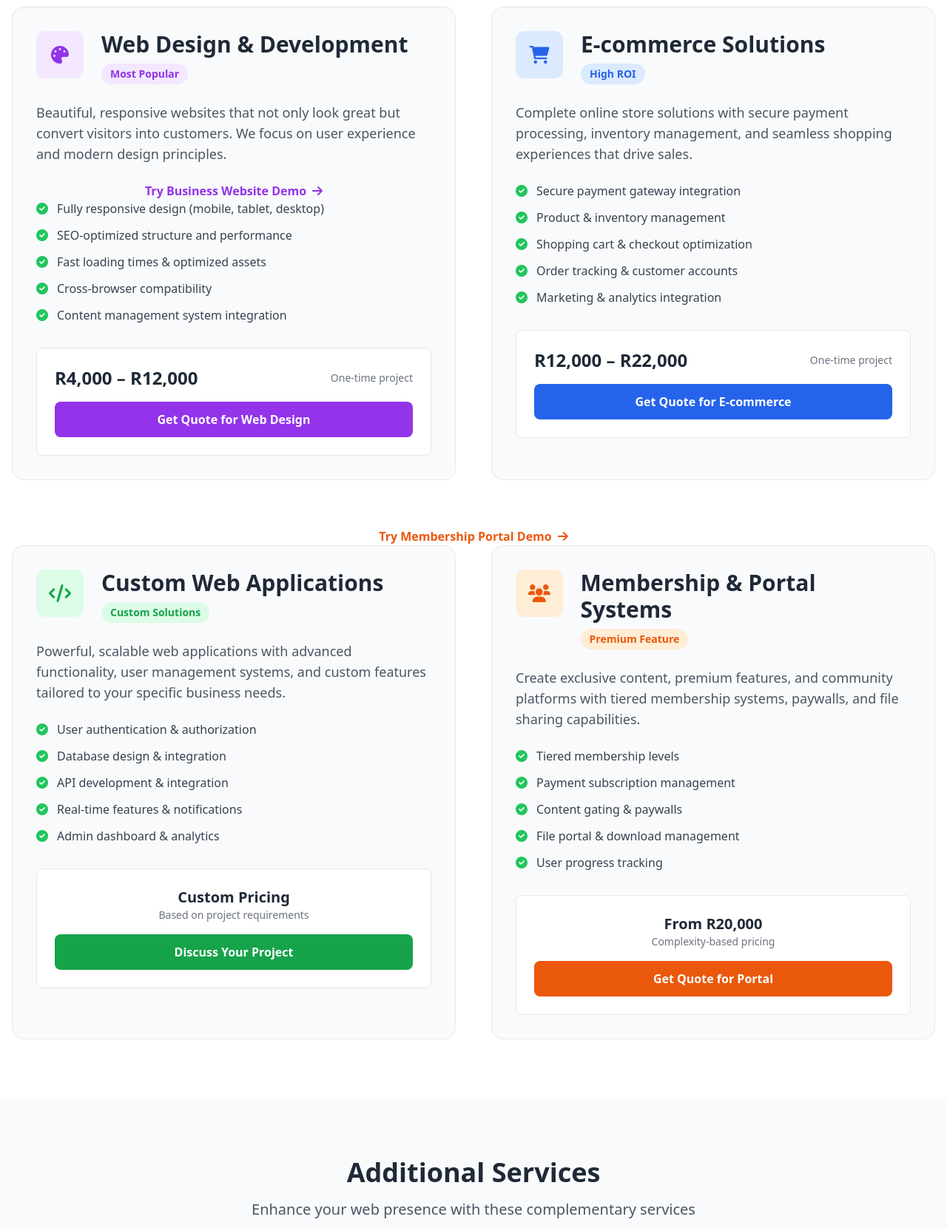
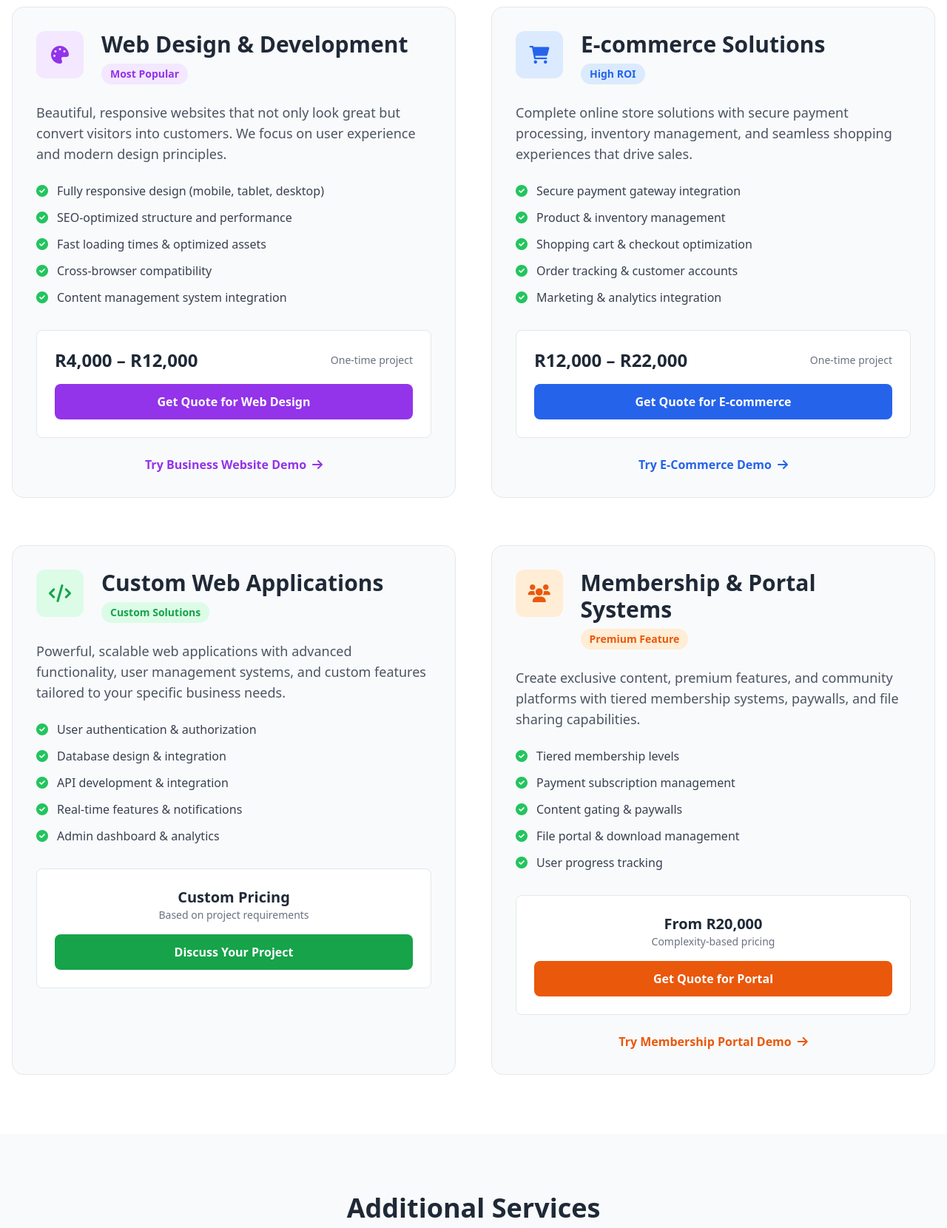
Before and after one commit to mknowledge3-cell/django, a Django app: page /services/ in a window 1280 px wide. Shown: the part 404-2064 px from the top of the page at 74% size. Run offline with Django 4.2, Linux system fonts and the light colour scheme; some libraries are stand-ins or nearby versions.

Commit message:
Added E-Commerce template. Final product. v1.0.0

```diff
--- a/templates/landing/services.html
+++ b/templates/landing/services.html
@@ -57,11 +57,6 @@
                     Beautiful, responsive websites that not only look great but convert visitors into customers.
                     We focus on user experience and modern design principles.
                 </p>
-                <div class="text-center mt-6">
-                    <a href="{% url 'business_demo' %}" class="text-purple-600 font-semibold hover:text-purple-700 inline-flex items-center">
-                        Try Business Website Demo <i class="fas fa-arrow-right ml-2"></i>
-                    </a>
-                </div>
                 <ul class="space-y-3 mb-8">
                     <li class="flex items-center text-gray-700">
                         <i class="fas fa-check-circle text-green-500 mr-3"></i>
@@ -91,6 +86,11 @@
                     </div>
                     <a href="{% url 'contact' %}?service=web-design" class="w-full bg-purple-600 text-white py-3 rounded-lg font-semibold hover:bg-purple-700 transition duration-300 text-center block">
                         Get Quote for Web Design
+                    </a>
+                </div>
+                <div class="text-center mt-6">
+                    <a href="{% url 'business_demo' %}" class="text-purple-600 font-semibold hover:text-purple-700 inline-flex items-center">
+                        Try Business Website Demo <i class="fas fa-arrow-right ml-2"></i>
                     </a>
                 </div>
             </div>
@@ -143,12 +143,12 @@
                         Get Quote for E-commerce
                     </a>
                 </div>
+                <div class="text-center mt-6">
+                    <a href="{% url 'ecommerce_demo' %}" class="text-blue-600 font-semibold hover:text-purple-700 inline-flex items-center">
+                        Try E-Commerce Demo <i class="fas fa-arrow-right ml-2"></i>
+                    </a>
+                </div>
             </div>
-        </div>
-        <div class="text-center mt-6">
-            <a href="{% url 'membership_demo' %}" class="text-orange-600 font-semibold hover:text-orange-700 inline-flex items-center">
-                Try Membership Portal Demo <i class="fas fa-arrow-right ml-2"></i>
-            </a>
         </div>
         <!-- Second Row -->
         <div class="grid lg:grid-cols-2 gap-12">
@@ -166,8 +166,8 @@
                     </div>
                 </div>
                 <p class="text-gray-600 text-lg mb-6">
-                    Powerful, scalable web applications with advanced functionality, user management systems,
-                    and custom features tailored to your specific business needs.
+                Powerful, scalable web applications with advanced functionality, user management systems,
+                and custom features tailored to your specific business needs.
                 </p>
                 <ul class="space-y-3 mb-8">
                     <li class="flex items-center text-gray-700">
@@ -216,8 +216,8 @@
                     </div>
                 </div>
                 <p class="text-gray-600 text-lg mb-6">
-                    Create exclusive content, premium features, and community platforms with tiered membership systems,
-                    paywalls, and file sharing capabilities.
+                Create exclusive content, premium features, and community platforms with tiered membership systems,
+                paywalls, and file sharing capabilities.
                 </p>
                 <ul class="space-y-3 mb-8">
                     <li class="flex items-center text-gray-700">
@@ -248,6 +248,11 @@
                     </div>
                     <a href="{% url 'contact' %}?service=membership" class="w-full bg-orange-600 text-white py-3 rounded-lg font-semibold hover:bg-orange-700 transition duration-300 text-center block">
                         Get Quote for Portal
+                    </a>
+                </div>
+                <div class="text-center mt-6">
+                    <a href="{% url 'membership_demo' %}" class="text-orange-600 font-semibold hover:text-orange-700 inline-flex items-center">
+                        Try Membership Portal Demo <i class="fas fa-arrow-right ml-2"></i>
                     </a>
                 </div>
             </div>
```
